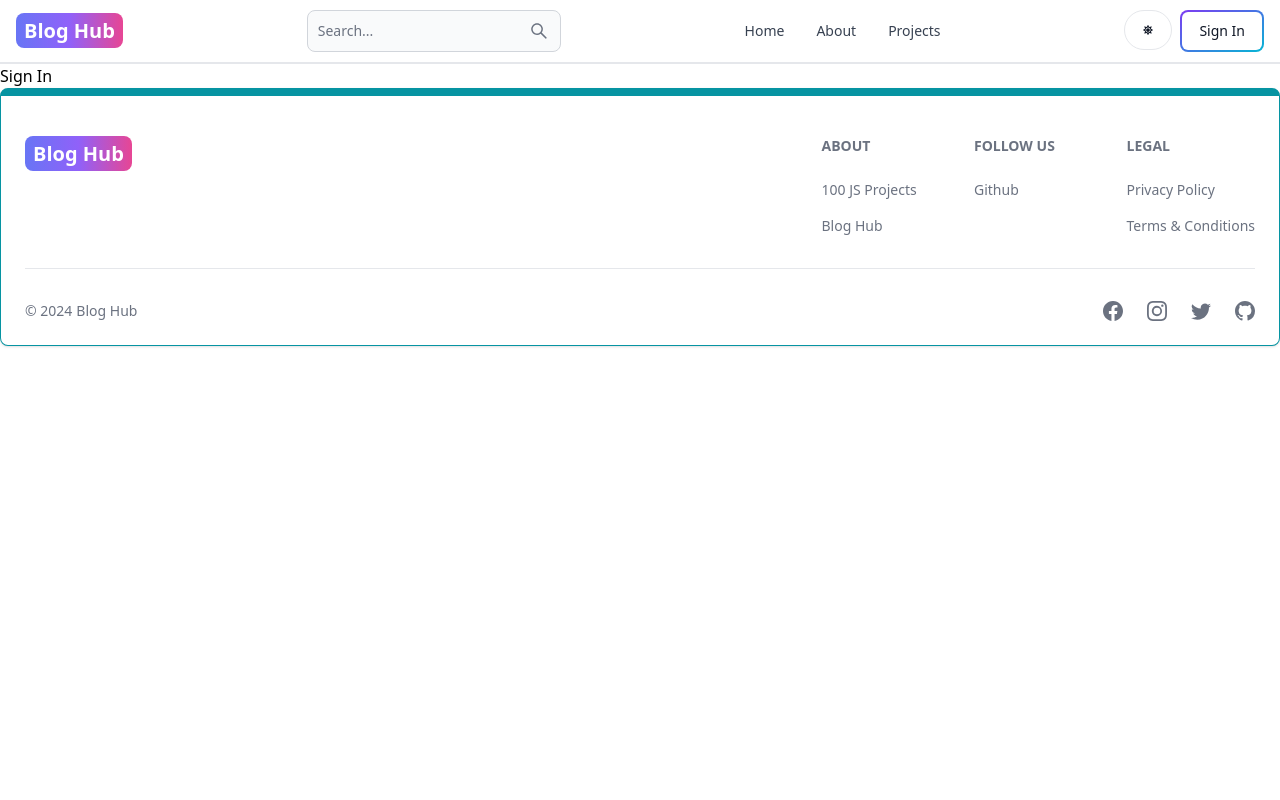
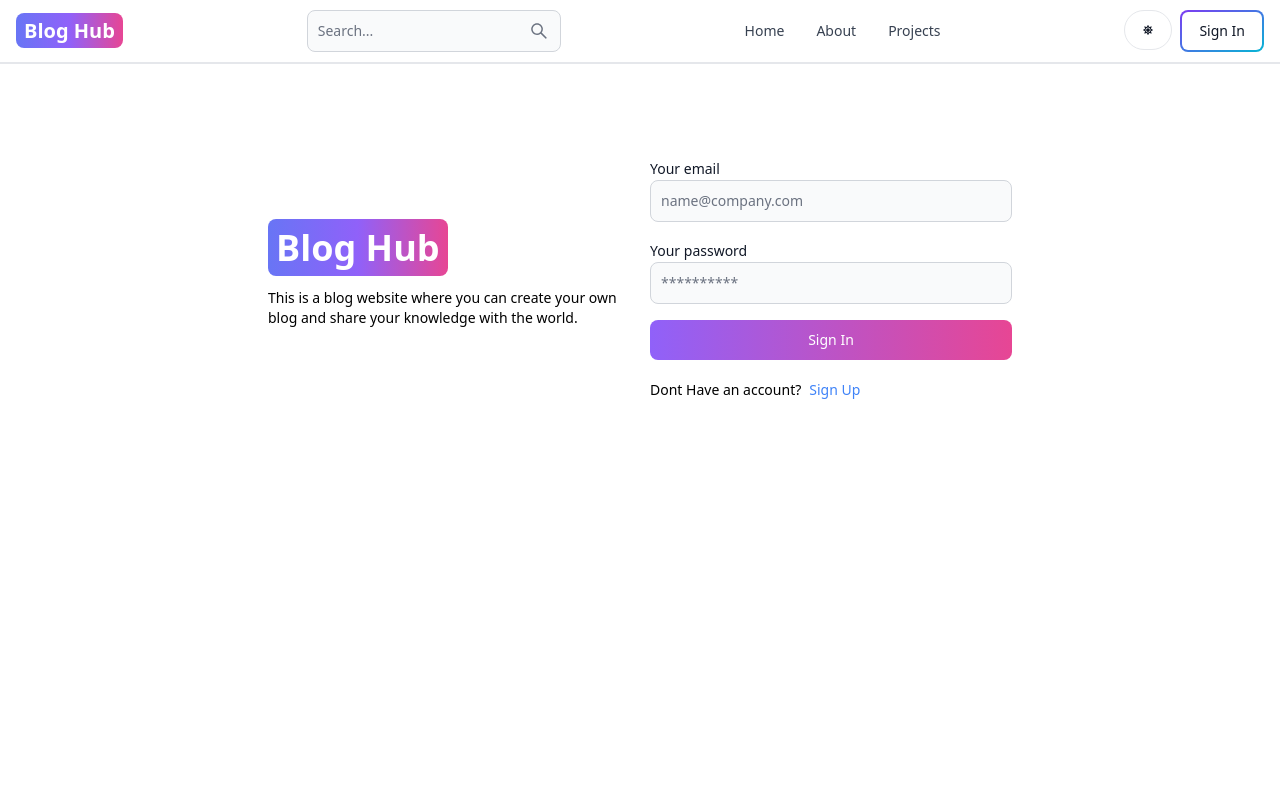
Before and after one commit to Rafiqdevhub/MERN_Blog_App, a React (Vite) app in the folder client/: page /signin in a window 1280 px wide. Shown: the top 800 px of the page. Built offline with nearby package versions, Linux system fonts and the light colour scheme.

Commit message:
added the signin functionality

```diff
--- a/client/src/pages/SignIn.jsx
+++ b/client/src/pages/SignIn.jsx
@@ -1,10 +1,110 @@
-const SignIn = () => {
+import { Alert, Button, Label, Spinner, TextInput } from "flowbite-react";
+import { useState } from "react";
+import { Link, useNavigate } from "react-router-dom";
+import { useDispatch, useSelector } from "react-redux";
+import {
+  signInStart,
+  signInSuccess,
+  signInFailure,
+} from "../redux/user/userSlice";
+// import OAuth from "../components/OAuth";
+
+export default function SignIn() {
+  const [formData, setFormData] = useState({});
+  const { loading, error: errorMessage } = useSelector((state) => state.user);
+  const dispatch = useDispatch();
+  const navigate = useNavigate();
+  const handleChange = (e) => {
+    setFormData({ ...formData, [e.target.id]: e.target.value.trim() });
+  };
+  const handleSubmit = async (e) => {
+    e.preventDefault();
+    if (!formData.email || !formData.password) {
+      return dispatch(signInFailure("Please fill all the fields"));
+    }
+    try {
+      dispatch(signInStart());
+      const res = await fetch("/api/auth/login", {
+        method: "POST",
+        headers: { "Content-Type": "application/json" },
+        body: JSON.stringify(formData),
+      });
+      const data = await res.json();
+      if (data.success === false) {
+        dispatch(signInFailure(data.message));
+      }
+
+      if (res.ok) {
+        dispatch(signInSuccess(data));
+        navigate("/");
+      }
+    } catch (error) {
+      dispatch(signInFailure(error.message));
+    }
+  };
   return (
-    <div>
-      <h2>Sign In</h2>
-      {/* Add sign in form here */}
+    <div className="min-h-screen mt-20">
+      <div className="flex p-3 max-w-3xl mx-auto flex-col md:flex-row md:items-center gap-5">
+        <div className="flex-1">
+          <Link to="/" className="font-bold dark:text-white text-4xl">
+            <span className="px-2 py-1 bg-gradient-to-r from-indigo-500 via-purple-500 to-pink-500 rounded-lg text-white">
+              Blog Hub
+            </span>
+          </Link>
+          <p className="text-sm mt-5">
+            This is a blog website where you can create your own blog and share
+            your knowledge with the world.
+          </p>
+        </div>
+        <div className="flex-1">
+          <form className="flex flex-col gap-4" onSubmit={handleSubmit}>
+            <div>
+              <Label value="Your email" />
+              <TextInput
+                type="email"
+                placeholder="name@company.com"
+                id="email"
+                onChange={handleChange}
+              />
+            </div>
+            <div>
+              <Label value="Your password" />
+              <TextInput
+                type="password"
+                placeholder="**********"
+                id="password"
+                onChange={handleChange}
+              />
+            </div>
+            <Button
+              gradientDuoTone="purpleToPink"
+              type="submit"
+              disabled={loading}
+            >
+              {loading ? (
+                <>
+                  <Spinner size="sm" />
+                  <span className="pl-3">Loading...</span>
+                </>
+              ) : (
+                "Sign In"
+              )}
+            </Button>
+            {/* <OAuth /> */}
+          </form>
+          <div className="flex gap-2 text-sm mt-5">
+            <span>Dont Have an account?</span>
+            <Link to="/signup" className="text-blue-500">
+              Sign Up
+            </Link>
+          </div>
+          {errorMessage && (
+            <Alert className="mt-5" color="failure">
+              {errorMessage}
+            </Alert>
+          )}
+        </div>
+      </div>
     </div>
   );
-};
-
-export default SignIn;
+}
```
